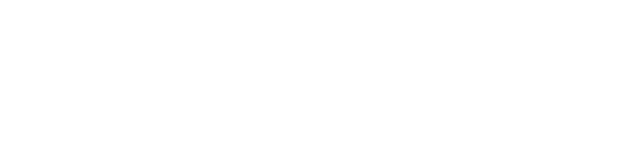
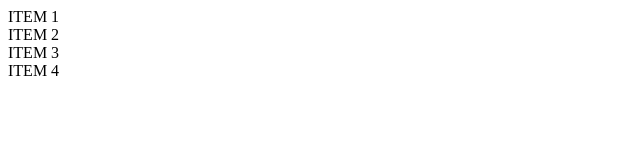
Before and after one commit to jhoyosubarnes99/proyecto-redes, a plain HTML site: page index.html in a window 1280 px wide. Shown: the whole page, without its empty margins (0-640 px from the left). Drawn offline with Linux system fonts and the light colour scheme.

Commit message:
agregamos el readme y el hmtl

```diff
--- a/index.html
+++ b/index.html
@@ -7,6 +7,11 @@
     <title>Proyecto Redes de Computadores</title>
 </head>
 <body>
-
+    <div class="container">
+        <div class="item1">ITEM 1</div>
+        <div class="item2">ITEM 2</div>
+        <div class="item3">ITEM 3</div>
+        <div class="item4">ITEM 4</div>
+    </div>
 </body>
 </html>
```
